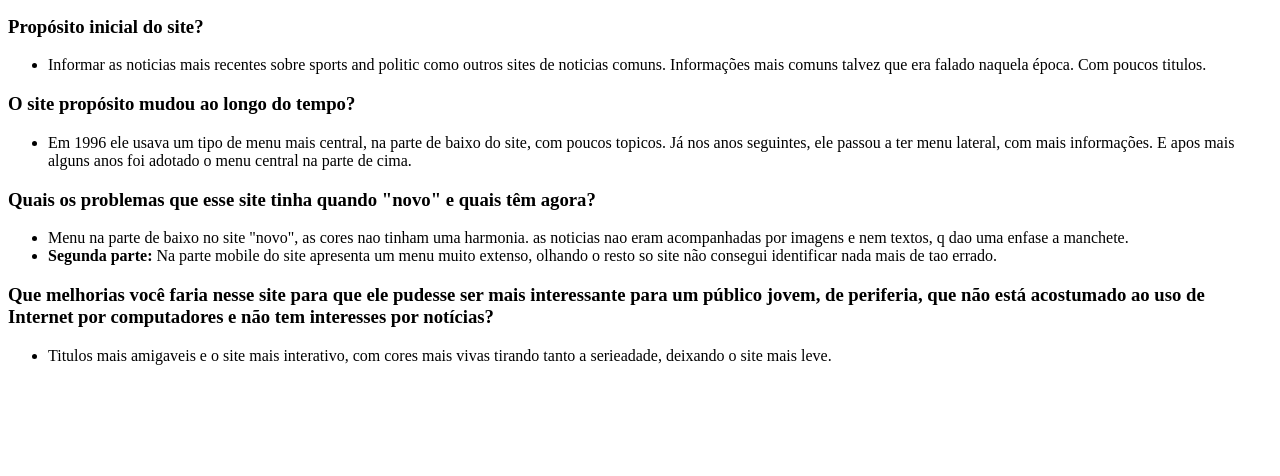
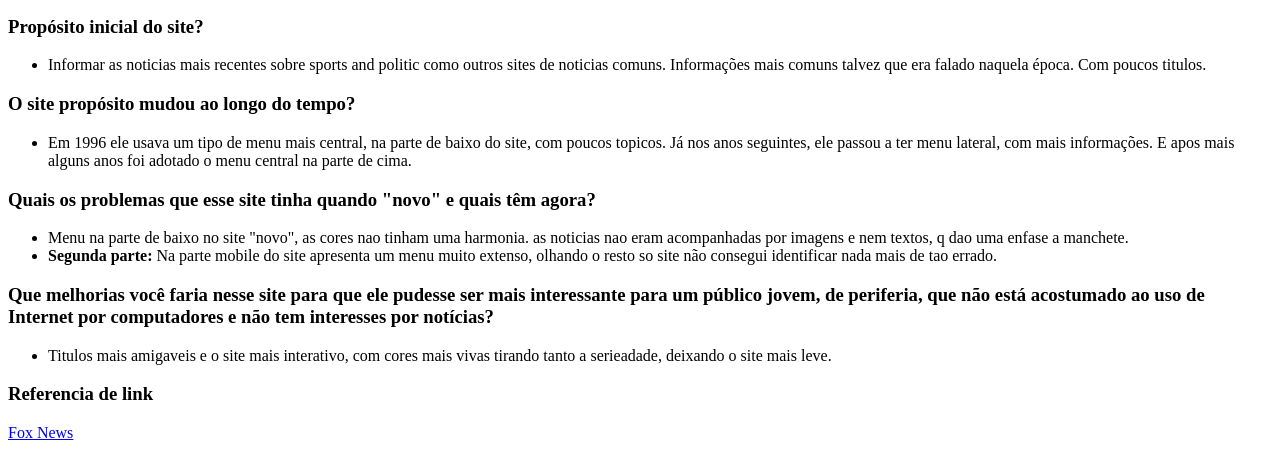
Before and after one commit to RyanBrayan/Interfaces, a plain HTML site: page index.html in a window 1280 px wide. Shown: the part 118-594 px from the top of the page. Drawn offline with Linux system fonts and the light colour scheme.

Commit message:
Tava faltando o link de referencia

```diff
--- a/index.html
+++ b/index.html
@@ -33,5 +33,8 @@
             Titulos mais amigaveis e o site mais interativo, com cores mais vivas tirando tanto a serieadade, deixando o site mais leve.
         </li>
     </ul>
+
+    <h3>Referencia de link</h3>
+    <a href="https://www.foxnews.com/">Fox News</a>
 </body>
 </html>
```
